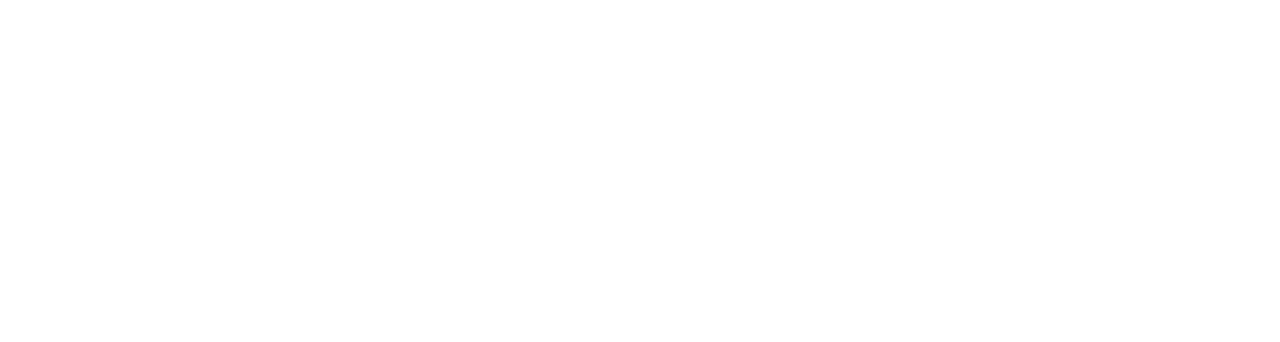
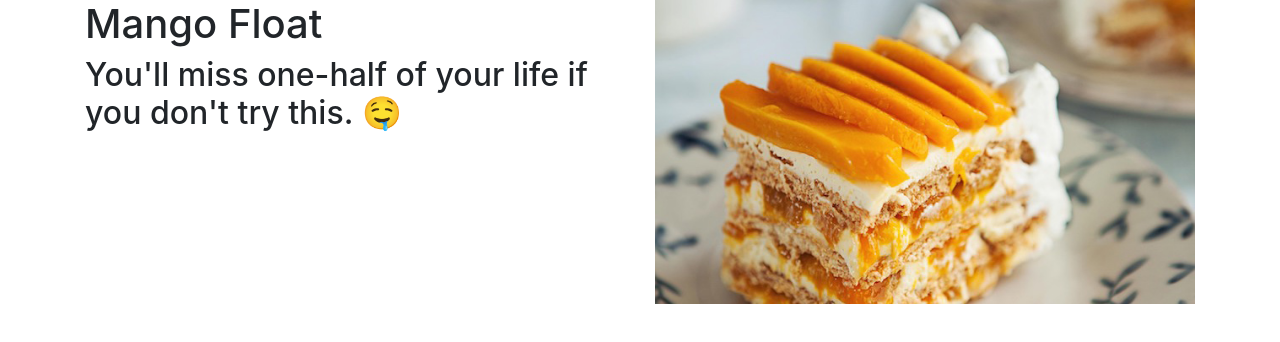
Before and after one commit to lorrainerafols/shecodes-mangofloat, a plain HTML site: page index.html in a window 1280 px wide. Drawn offline with nearby package versions, Linux system fonts and the light colour scheme.

Commit message:
Hero section

```diff
--- a/index.html
+++ b/index.html
@@ -5,7 +5,30 @@
     <meta http-equiv="X-UA-Compatible" content="IE=edge" />
     <meta name="viewport" content="width=device-width, initial-scale=1.0" />
     <title>Mango Float</title>
-    <link rel="icon" href="/favicon.ico.png" />
+    <link rel="icon" href="favicon.ico.png" />
+    <link
+      rel="stylesheet"
+      href="https://cdn.jsdelivr.net/npm/bootstrap@4.1.3/dist/css/bootstrap.min.css"
+      integrity="sha384-MCw98/SFnGE8fJT3GXwEOngsV7Zt27NXFoaoApmYm81iuXoPkFOJwJ8ERdknLPMO"
+      crossorigin="anonymous"
+    />
+    <link rel="stylesheet" href="style.css" />
   </head>
-  <body></body>
+  <body>
+    <div class="container">
+      <div class="row">
+        <div class="col-sm">
+          <h1>Mango Float</h1>
+          <h2>You'll miss one-half of your life if you don't try this. 🤤</h2>
+        </div>
+        <div class="col-sm">
+          <img
+            class="img-fluid"
+            src="mango-cake.jpg"
+            alt="mango float cake slice"
+          />
+        </div>
+      </div>
+    </div>
+  </body>
 </html>
```
Also changed, not shown: mango-cake.jpg (added), style.css (added).
